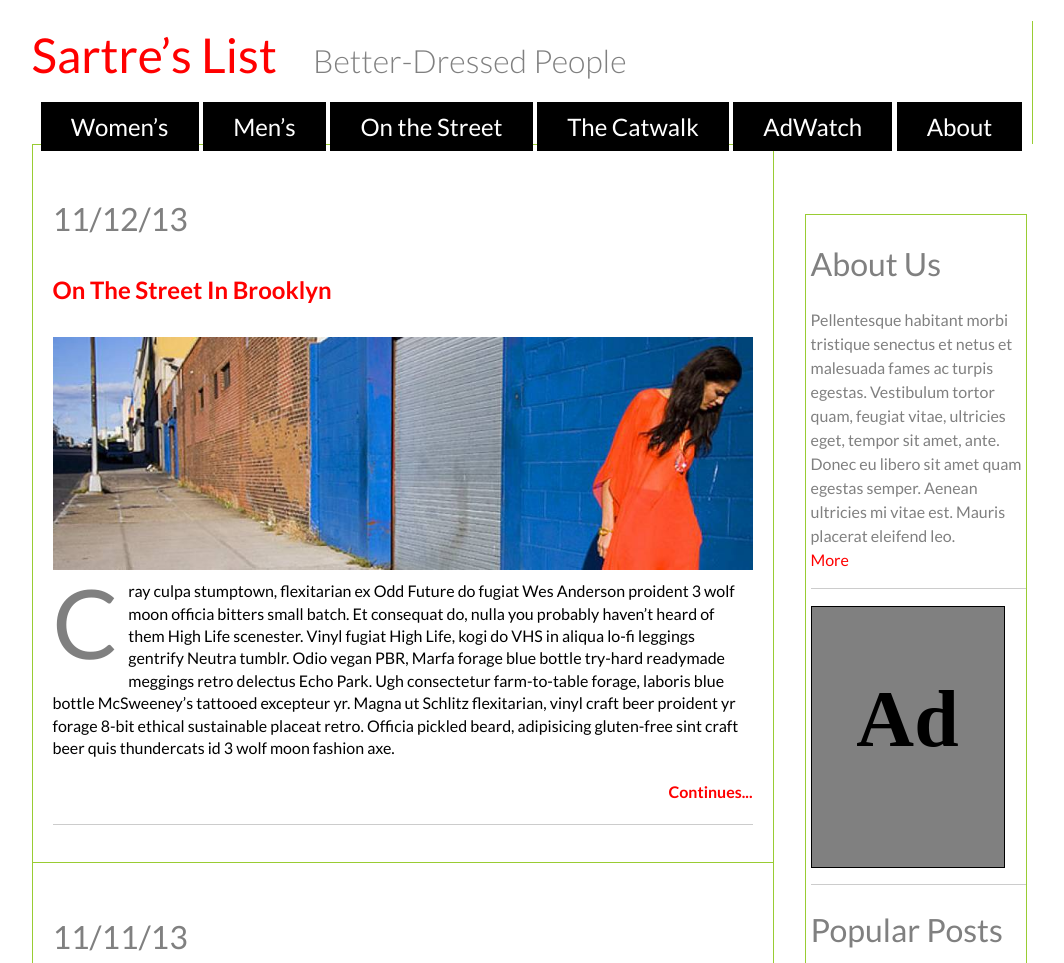
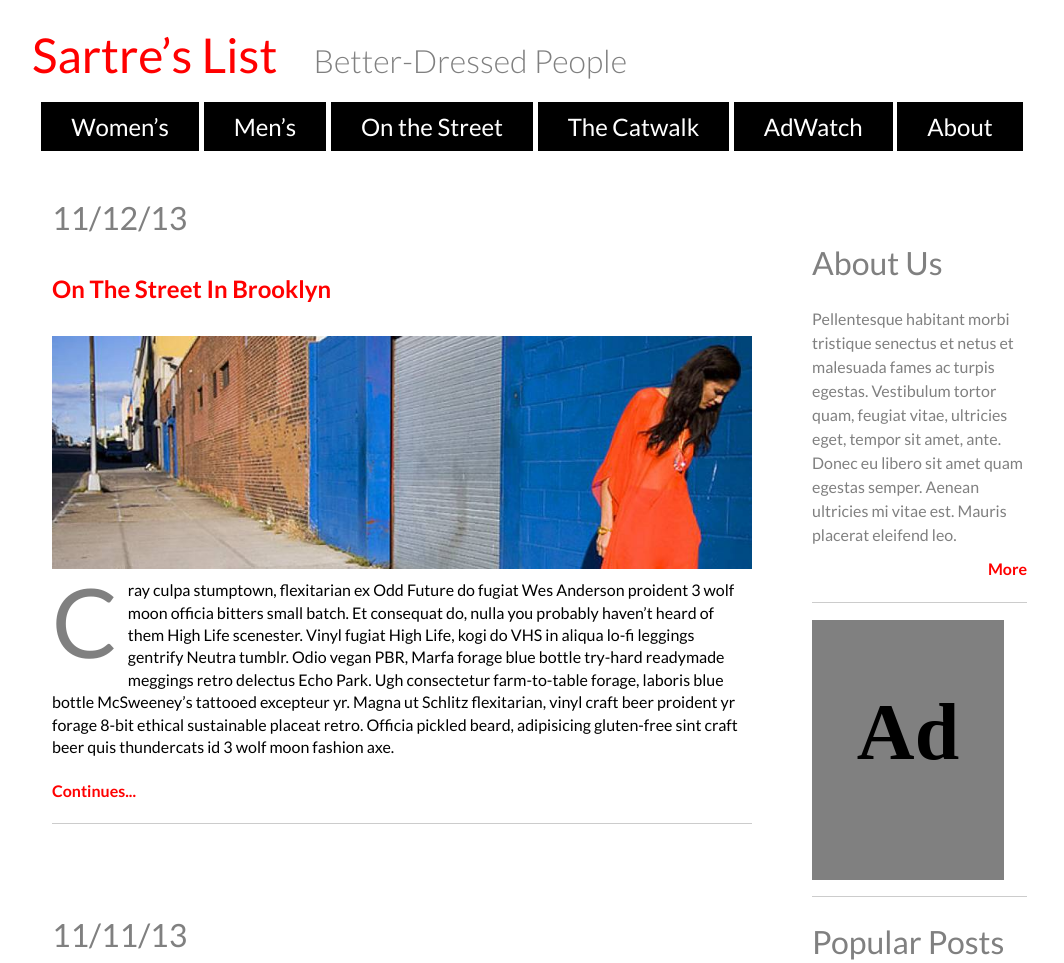
Before and after one commit to beziersolutions/GA_week2, a plain HTML site: page index.html in a window 1280 px wide. Shown: the top 963 px of the page, without its empty margins (108-1172 px from the left). Drawn offline with nearby package versions, Linux system fonts and the light colour scheme; a script that the page names is missing.

Commit message:
Final commit
removed borders, set alignment correctly on right hand link, added hover
for links.

```diff
--- a/css/style.css
+++ b/css/style.css
@@ -4,8 +4,6 @@ body {
     width: 1000px;
 
     margin: 0 auto;
-
-    border-right: 1px solid #99CC33;
 
     padding: 0px;
 
@@ -37,6 +35,11 @@ a {
 
     text-decoration: none;
 
+}
+
+a:hover{
+
+    color: gray;
 }
 
 a .header-red {
@@ -107,12 +110,6 @@ img {
 
 .main-content {
 
-    border-top: 1px solid #99CC33;
-
-    border-left: 1px solid #99CC33;
-
-    border-right: 1px solid #99CC33;
-
     float: left;
 
     width: 700px;
@@ -120,12 +117,6 @@ img {
 }
 
 .sidebar {
-
-    border-top: 1px solid #99CC33;
-
-    border-left: 1px solid #99CC33;
-
-    border-right: 1px solid #99CC33;
 
     height: auto;
 
@@ -145,6 +136,14 @@ img {
 
 }
 
+.sidebar > h4{
+
+    margin-top: 10px;
+
+    text-align: right;
+
+}
+a
 article h4 {
 
     color: red;
@@ -156,14 +155,6 @@ article h4 {
 }
 
 .sidebar > .advertisement {
-
-    border-top: 1px solid black;
-
-    border-left: 1px solid black;
-
-    border-right: 1px solid black;
-
-    border-bottom: 1px solid black;
 
     width: 80%;
 
@@ -195,15 +186,6 @@ p > strong {
 
 }
 
-/*
-.first-letter {
-    font-size:3em;
-    float:left;
-    margin 10px 10px 0px 0;
-color:#ccc;
-}
-*/
-
 p:first-letter {
 
     color: gray;
@@ -219,6 +201,8 @@ p:first-letter {
 }
 
 .sidebar ul {
+
+    margin-top: 25%;
 
     font-size: small;
 
@@ -241,8 +225,6 @@ p:first-letter {
 .sidebar li:before {
 
     color: gray;
-
-    /* /2022 is the numerical unicode for &bull; */
 
     content: "\2022";
 
@@ -292,6 +274,8 @@ footer {
 
     color: gray;
 
+    margin-bottom: 5%;
+
 }
 
 footer > nav a {
--- a/index.html
+++ b/index.html
@@ -45,9 +45,10 @@
 
     <div class="sidebar">
         <h3>About us</h3>Pellentesque habitant morbi tristique senectus et netus et malesuada fames ac turpis egestas. Vestibulum tortor quam, feugiat vitae, ultricies eget, tempor sit amet, ante. Donec eu libero sit amet quam egestas semper. Aenean ultricies mi vitae est. Mauris placerat eleifend leo.
-        <br>
 
-        <a href="#">More</a>
+        <h4>
+            <a href="#">More</a>
+        </h4>
         <hr>
         <div class="advertisement">
             <b>Ad</b>
```
